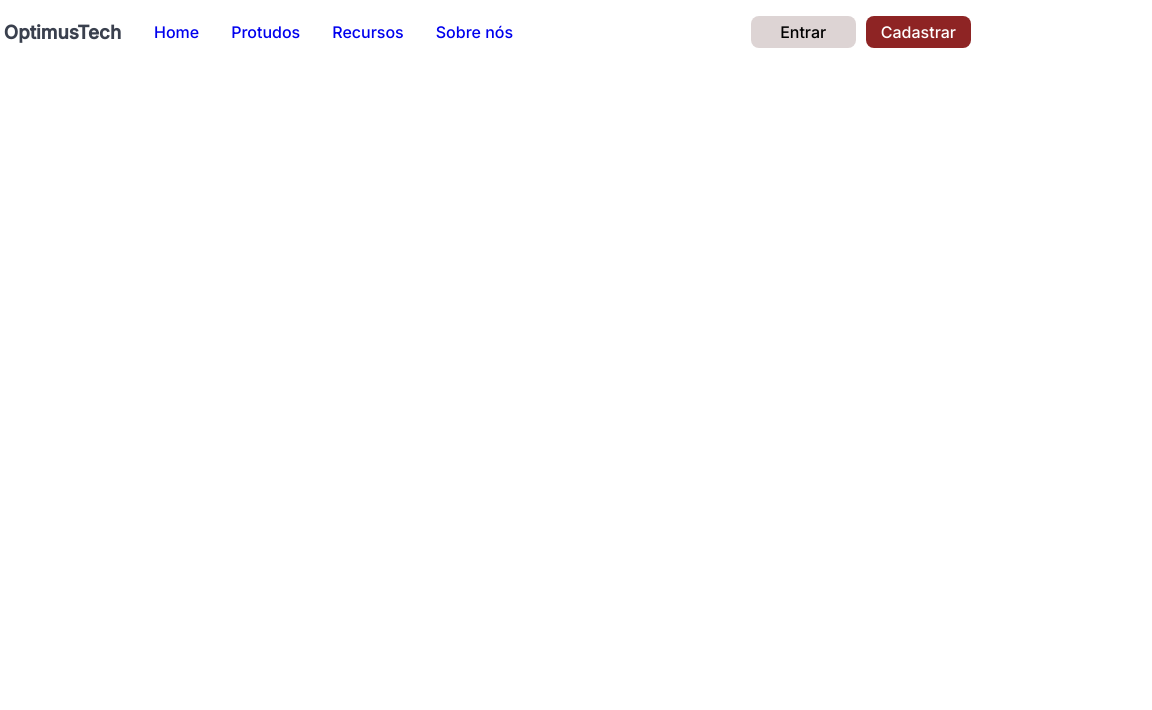
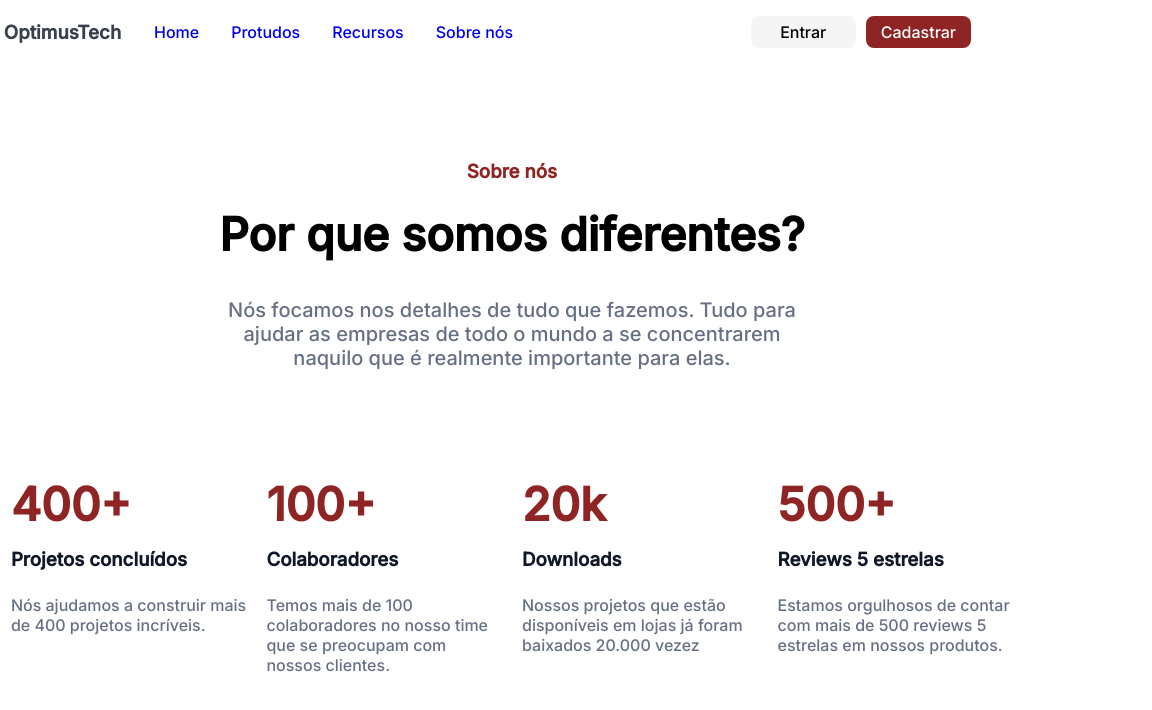
Before and after one commit to Driinho/7DaysOfCodeAlura, a plain HTML site: page HTML_CSS/view/index.html in a window 1280 px wide. Shown: the full height of the page, 128-1280 px from the left. Drawn offline with Linux system fonts and the light colour scheme.

Commit message:
Feita a section Sobre nós

```diff
--- a/HTML_CSS/styles/style.css
+++ b/HTML_CSS/styles/style.css
@@ -16,6 +16,7 @@ body {
     width: 100%;
     display: flex;
     justify-content: center;
+    font-family: 'Inter', sans-serif;
 }
 
 #body_container {
@@ -81,7 +82,7 @@ header {
     height: 3px;
     width: 0;
     background-color: #8e2424;
-    transition: all 1s ease;
+    transition: all 0.5s ease;
 }
 
 .nav_item:hover:before {
@@ -119,10 +120,11 @@ header {
 #botao_cadastrar:hover {
     background-color: #5f1313;
     transform: scale(1.05);
+    cursor: pointer;
 }
 
 #botao_entrar {
-    background-color: #ddd4d4;
+    background-color: #f5f5f5;
     height: 100%;
     transition: 1s;
 }
@@ -130,4 +132,66 @@ header {
 #botao_entrar:hover {
     background-color: #e0e0e0;
     transform: scale(1.05);
+    cursor: pointer;
 }
+
+#sobre_nos {
+    width: 100%;
+    display: flex;
+    flex-direction: column;
+    justify-content: center;
+    align-items: center;
+    padding-top: 6rem;
+}
+
+#sobre_nos h3 {
+    color: #8E2424;
+    padding-bottom: 1.5rem;
+}
+
+#sobre_nos h1 {
+    font-size: 2.87rem;
+    padding-bottom: 2.26rem;
+}
+
+.container_content {
+    width: 50%;
+    font-size: 20px;
+    display: flex;
+    align-items: center;
+    color: #667085;
+    text-align: center;
+}
+
+#estatisticas {
+    display: flex;
+    width: 87%;
+    margin-top: 6.68rem;
+    gap: 1.25rem;
+}
+
+.card_est {
+    display: flex;
+    flex-direction: column;
+    width: 21.75rem;
+    transition: 1s;
+}
+
+.card_est:hover {
+    transform: scale(1.05);
+}
+
+#estatisticas h1 {
+    color: #8E2424;
+    padding-bottom: 1rem;
+}
+
+#estatisticas h3 {
+    color: #101828;
+    font-size: 1.125remS;
+}
+
+#estatisticas p {
+    color: #667085;
+    font-size: 1rem;
+}
--- a/HTML_CSS/view/index.html
+++ b/HTML_CSS/view/index.html
@@ -11,6 +11,7 @@
             href="https://fonts.googleapis.com/css2?family=Inter:wght@500&display=swap"
             rel="stylesheet"
         />
+        <link rel="icon" type="image/png" href="../images/worldwide 1 (Traced).png"/>
         <title>OptimusTech</title>
     </head>
     <body>
@@ -42,6 +43,37 @@
                     </div>
                 </nav>
             </header>
+            <section>
+                <div id="sobre_nos">
+                    <h3>Sobre nós</h3>
+                    <h1>Por que somos diferentes?</h1>
+                    <div class="container_content">
+                        <p>Nós focamos nos detalhes de tudo que fazemos. Tudo para ajudar as empresas de todo o mundo a se concentrarem naquilo que é realmente importante para elas.</p>
+                    </div>
+                    <div id="estatisticas">
+                        <div class="card_est projetos_concluidos">
+                            <h1>400+</h1>
+                            <h3>Projetos concluídos</h3>
+                            <p>Nós ajudamos a construir mais de 400 projetos incríveis.</p>
+                        </div>
+                        <div class="card_est colaboradores">
+                            <h1>100+</h1>
+                            <h3>Colaboradores</h3>
+                            <p>Temos mais de 100 colaboradores no nosso time que se preocupam com nossos clientes.</p>
+                        </div>
+                        <div class="card_est downloads">
+                            <h1>20k</h1>
+                            <h3>Downloads</h3>
+                            <p>Nossos projetos que estão disponíveis em lojas já foram baixados 20.000 vezez</p>
+                        </div>
+                        <div class="card_est reviews">
+                            <h1>500+</h1>
+                            <h3>Reviews 5 estrelas</h3>
+                            <p>Estamos orgulhosos de contar com mais de 500 reviews 5 estrelas em nossos produtos.</p>
+                        </div>
+                    </div>
+                </div>
+            </section>
         </div>
     </body>
 </html>
```
